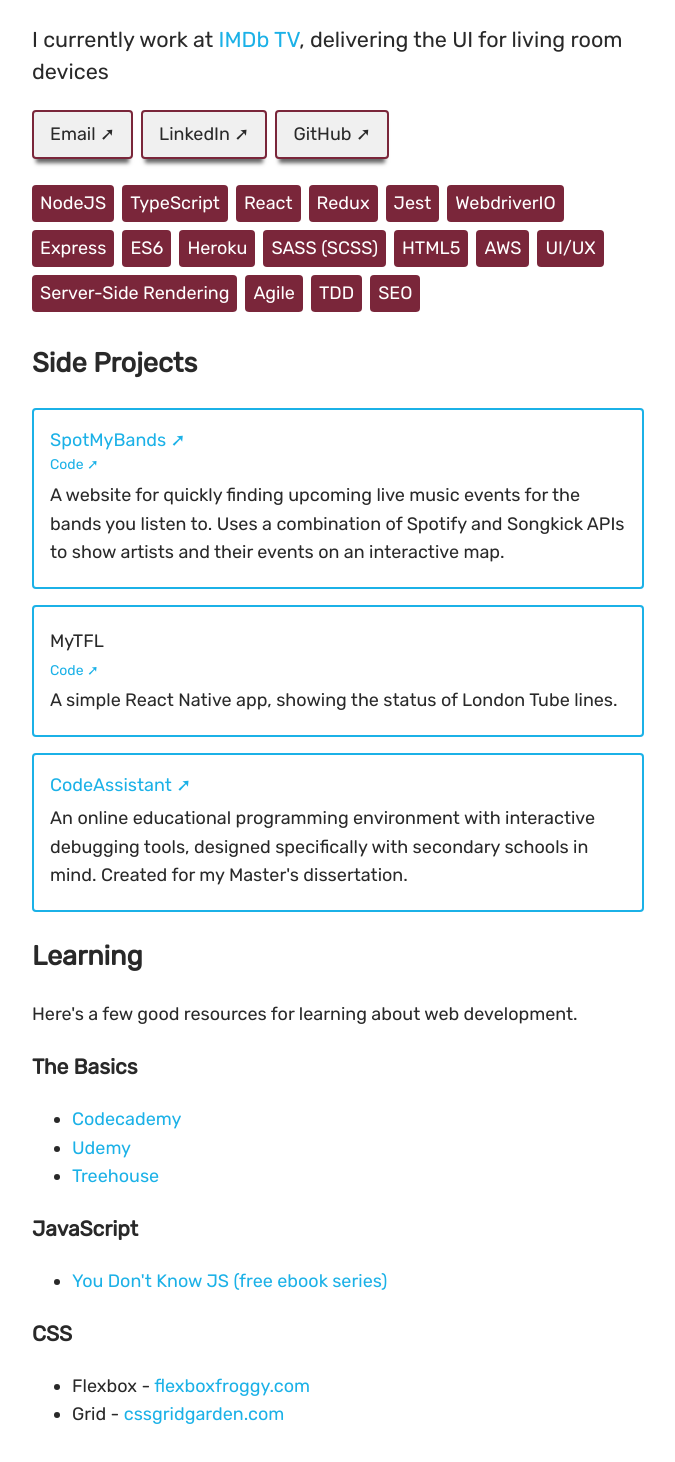
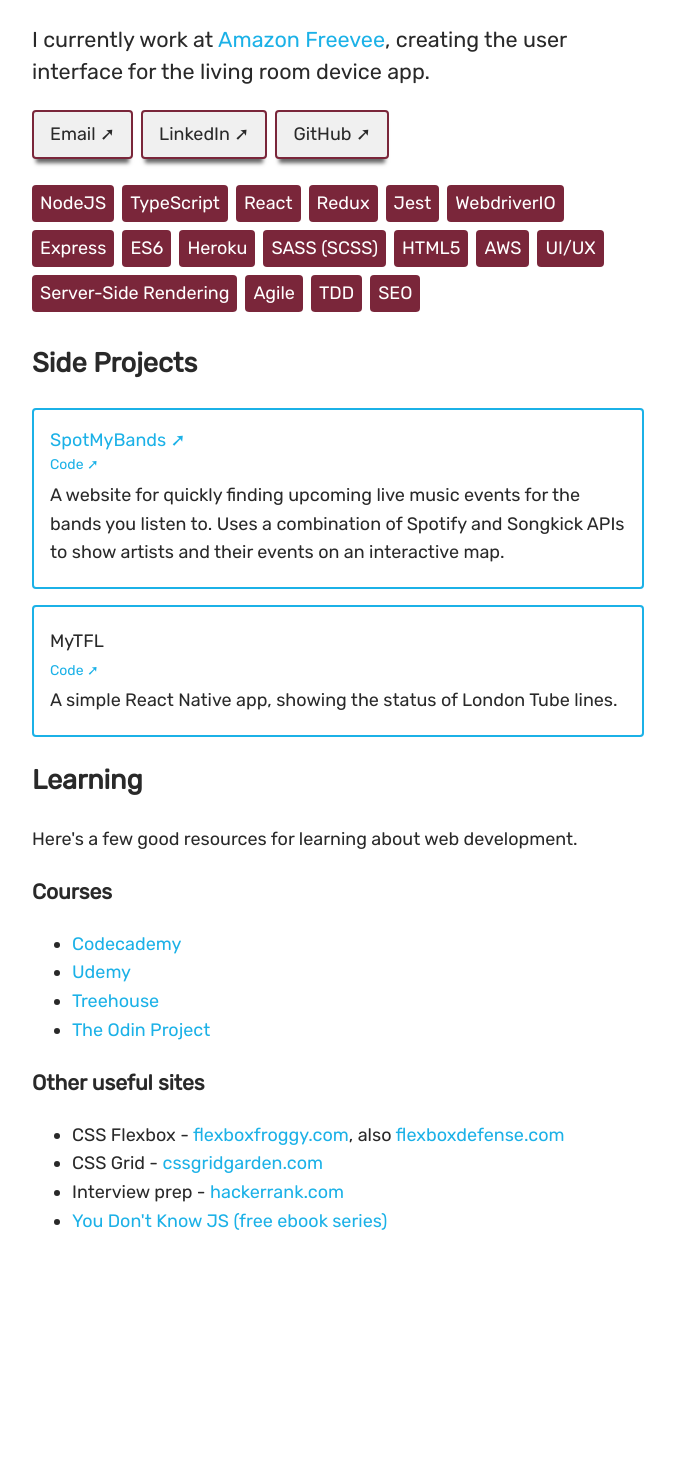
Before and after one commit to n1ckp/personal-website, a Next.js app: page / in a window 1280 px wide. Shown: the part 198-1660 px from the top of the page, without its empty margins (302-977 px from the left). After the commit the page ends 1542 px from the top, so only its background shows below. Built offline with nearby package versions, Linux system fonts and the light colour scheme.

Commit message:
Comment out CodeAssistant project, update links, fix work name, fix type for components

```diff
--- a/components/Button.tsx
+++ b/components/Button.tsx
@@ -13,7 +13,7 @@
   href,
   onClick,
   children,
-}: ButtonComponentProps): JSX.Element => {
+}: ButtonComponentProps): React.ReactElement => {
   const Wrapper = href
     ? ('a' as keyof JSX.IntrinsicElements)
     : ('button' as keyof JSX.IntrinsicElements);
--- a/components/Contact.tsx
+++ b/components/Contact.tsx
@@ -21,7 +21,7 @@
   },
 ];
 
-export default function Contact(): JSX.Element {
+export default function Contact(): React.ReactElement {
   return (
     <div className={styles.contact}>
       {CONTACT_OPTIONS.map(({ title, href }, i) => {
--- a/components/GoogleAnalytics.tsx
+++ b/components/GoogleAnalytics.tsx
@@ -1,5 +1,5 @@
 /* eslint-disable react/no-danger */
-const GoogleAnalytics = (): JSX.Element => (
+const GoogleAnalytics = (): React.ReactElement => (
   <>
     <script
       async
--- a/components/Layout.tsx
+++ b/components/Layout.tsx
@@ -16,7 +16,7 @@
   children: React.ReactNode;
 };
 
-export default function Layout({ children }: LayoutProps): JSX.Element {
+export default function Layout({ children }: LayoutProps): React.ReactElement {
   return (
     <div className={styles.container}>
       <Head>
--- a/components/Learning.tsx
+++ b/components/Learning.tsx
@@ -1,16 +1,14 @@
-export default function Projects(): JSX.Element {
+export default function Projects(): React.ReactElement {
   return (
     <>
       <h2 id="learning">Learning</h2>
       <p>
         Here&apos;s a few good resources for learning about web development.
       </p>
-      <h3>The Basics</h3>
+      <h3>Courses</h3>
       <ul>
         <li>
-          <a href="https://www.codecademy.com/learn/paths/web-development">
-            Codecademy
-          </a>
+          <a href="https://www.codecademy.com/">Codecademy</a>
         </li>
         <li>
           <a href="https://www.udemy.com/">Udemy</a>
@@ -20,23 +18,28 @@
             Treehouse
           </a>
         </li>
+        <li>
+          <a href="https://www.theodinproject.com/">The Odin Project</a>
+        </li>
       </ul>
-      <h3>JavaScript</h3>
+      <h3>Other useful sites</h3>
       <ul>
         <li>
-          <a href="https://github.com/getify/You-Dont-Know-JS/blob/2nd-ed/get-started/README.md">
+          CSS Flexbox -{' '}
+          <a href="https://flexboxfroggy.com/?learn">flexboxfroggy.com</a>, also{' '}
+          <a href="http://www.flexboxdefense.com/">flexboxdefense.com</a>
+        </li>
+        <li>
+          CSS Grid - <a href="https://cssgridgarden.com/">cssgridgarden.com</a>
+        </li>
+        <li>
+          Interview prep -{' '}
+          <a href="https://www.hackerrank.com/">hackerrank.com</a>
+        </li>
+        <li>
+          <a href="https://github.com/getify/You-Dont-Know-JS">
             You Don&apos;t Know JS (free ebook series)
           </a>
-        </li>
-      </ul>
-      <h3>CSS</h3>
-      <ul>
-        <li>
-          Flexbox -{' '}
-          <a href="https://flexboxfroggy.com/?learn">flexboxfroggy.com</a>
-        </li>
-        <li>
-          Grid - <a href="https://cssgridgarden.com/">cssgridgarden.com</a>
         </li>
       </ul>
     </>
--- a/components/Projects.tsx
+++ b/components/Projects.tsx
@@ -24,23 +24,23 @@
       'A simple React Native app, showing the status of London Tube lines.',
     tags: ['React Native', 'Javascript', 'Expo'],
   },
-  {
-    title: 'CodeAssistant',
-    url: 'https://codeassistant.n1ck.dev/',
-    description:
-      "An online educational programming environment with interactive debugging tools, designed specifically with secondary schools in mind. Created for my Master's dissertation.",
-    tags: [
-      'Google App Engine',
-      'Flask',
-      'Python',
-      'ASTs',
-      'Education',
-      'Algorithms',
-    ],
-  },
+  // {
+  //   title: 'CodeAssistant',
+  //   url: 'https://codeassistant.n1ck.dev/',
+  //   description:
+  //     "An online educational programming environment with interactive debugging tools, designed specifically with secondary schools in mind. Created for my Master's dissertation.",
+  //   tags: [
+  //     'Google App Engine',
+  //     'Flask',
+  //     'Python',
+  //     'ASTs',
+  //     'Education',
+  //     'Algorithms',
+  //   ],
+  // },
 ];
 
-export default function Projects(): JSX.Element {
+export default function Projects(): React.ReactElement {
   return (
     <>
       <h2>Side Projects</h2>
--- a/components/Specialities.tsx
+++ b/components/Specialities.tsx
@@ -20,7 +20,7 @@
   'SEO',
 ];
 
-const Specialities = (): JSX.Element => (
+const Specialities = (): React.ReactElement => (
   <p className={styles.specialities}>
     {SPECIALITIES.map((speciality, i) => {
       return <span key={i}>{speciality}</span>;
--- a/pages/_app.tsx
+++ b/pages/_app.tsx
@@ -1,7 +1,7 @@
 import { AppProps } from 'next/app';
 import '../styles/global.css';
 
-function App({ Component, pageProps }: AppProps): JSX.Element {
+function App({ Component, pageProps }: AppProps): React.ReactElement {
   return <Component {...pageProps} />;
 }
 
--- a/pages/index.tsx
+++ b/pages/index.tsx
@@ -7,7 +7,7 @@
 import utilStyles from '../styles/utils.module.css';
 import styles from './index.module.css';
 
-const Home = (): JSX.Element => (
+const Home = (): React.ReactElement => (
   <Layout>
     <Head>
       <title>{siteTitle}</title>
@@ -21,13 +21,13 @@
       <p>
         I currently work at{' '}
         <a
-          href="https://www.imdb.com/tv/"
+          href="https://www.imdbtv.com"
           target="_blank"
           rel="noopener noreferrer"
         >
-          IMDb TV
+          Amazon Freevee
         </a>
-        , delivering the UI for living room devices
+        , creating the user interface for the living room device app.
       </p>
     </section>
     <section>
```
